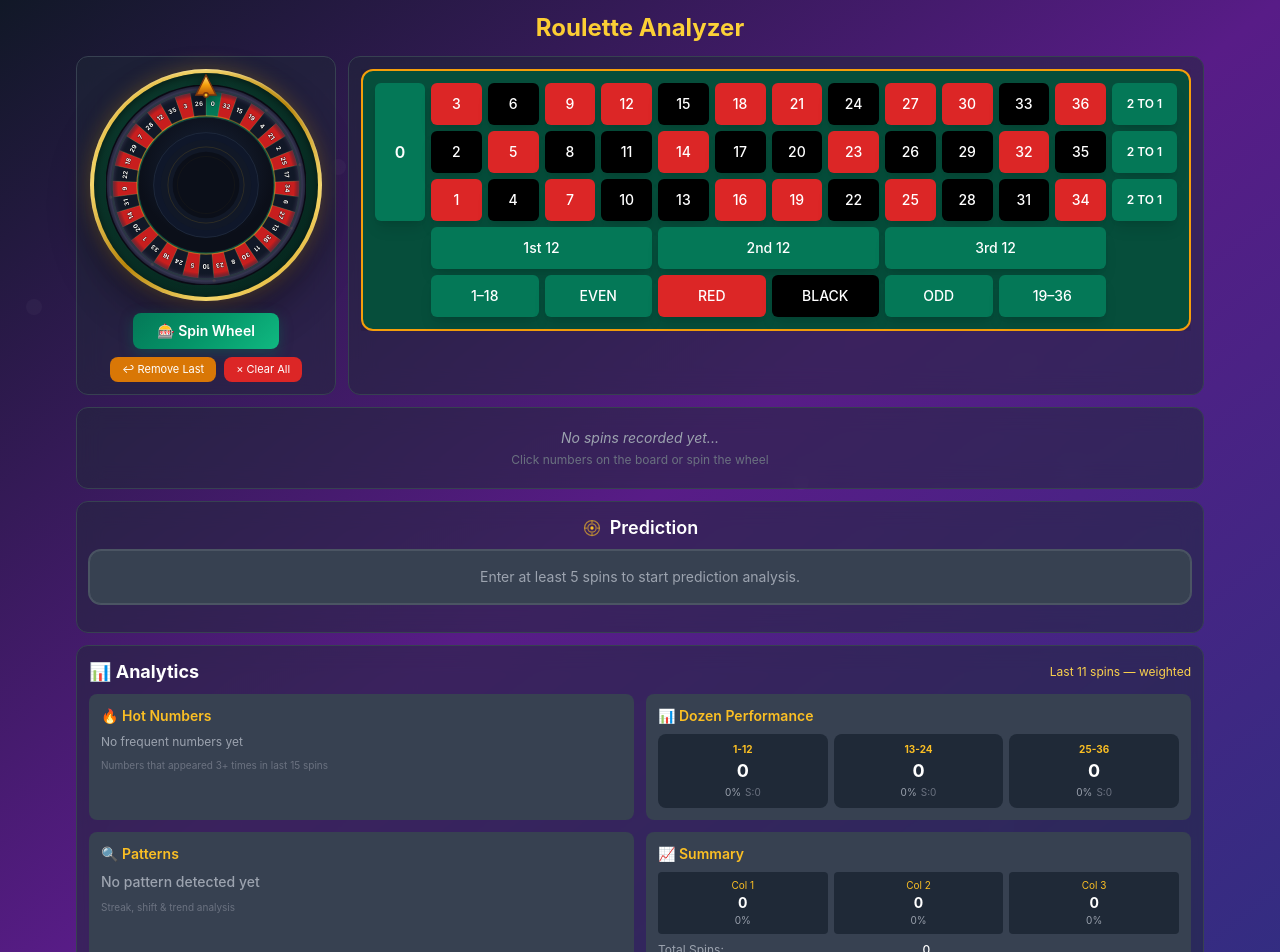
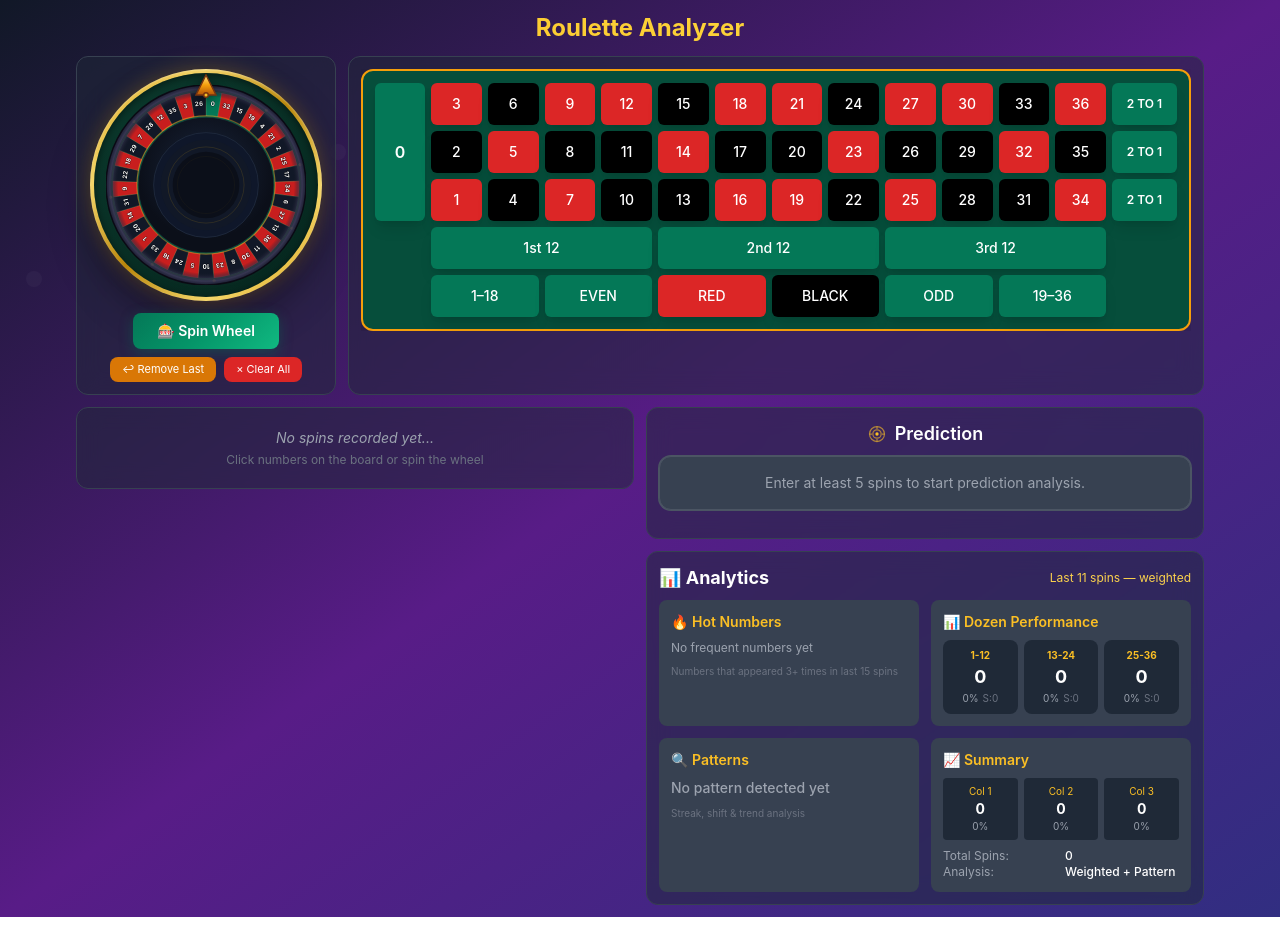
Before and after one commit to Abhishek6827/Roulette, a React (Vite) app: page / in a window 1280 px wide. Shown: the top 952 px of the page. After the commit the page ends 917 px from the top, so only its background shows below. Built offline with nearby package versions, Linux system fonts and the light colour scheme.

Commit message:
feat: implement App component for roulette prediction tracking and state management

```diff
--- a/package.json
+++ b/package.json
@@ -11,8 +11,7 @@
     "predeploy": "npm run build",
     "deploy": "gh-pages -d dist"
   },
-  "homepage": "https://abhishek6827.github.io/Roulette"
-,
+  "homepage": "https://abhishek6827.github.io/Roulette",
   "dependencies": {
     "framer-motion": "^12.23.12",
     "react": "^19.1.1",
--- a/src/App.jsx
+++ b/src/App.jsx
@@ -267,15 +267,19 @@ export default function App() {
 
           {/* Row 2: History & Analytics (Left) + Prediction (Right) */}
           <div className="flex flex-col md:flex-row gap-2 sm:gap-3">
-            <div className="flex-1 flex flex-col gap-2 sm:gap-3">
+            <div className="flex-1">
               <div className="bg-gray-800/50 backdrop-blur-md rounded-xl p-2 sm:p-3 border border-gray-700">
                 <RecentNumbers predictionHistory={predictionHistory} lossStreak={lossStreak} />
               </div>
-              <div className="bg-gray-800/50 backdrop-blur-md rounded-xl p-2 sm:p-3 border border-gray-700">
-                <PredictionPanel prediction={prediction} lossStreak={lossStreak} />
-              </div>
-              <div className="bg-gray-800/50 backdrop-blur-md rounded-xl p-2 sm:p-3 border border-gray-700">
-                <AnalyticsDashboard history={history} prediction={prediction} />
+            </div>
+            <div className="md:flex-1">
+              <div className="flex flex-col gap-2 sm:gap-3">
+                <div className="bg-gray-800/50 backdrop-blur-md rounded-xl p-2 sm:p-3 border border-gray-700">
+                  <PredictionPanel prediction={prediction} lossStreak={lossStreak} />
+                </div>
+                <div className="bg-gray-800/50 backdrop-blur-md rounded-xl p-2 sm:p-3 border border-gray-700">
+                  <AnalyticsDashboard history={history} prediction={prediction} />
+                </div>
               </div>
             </div>
           </div>
```
Also changed, not shown: 1 other file (tests, documents, lock files or other folders).
